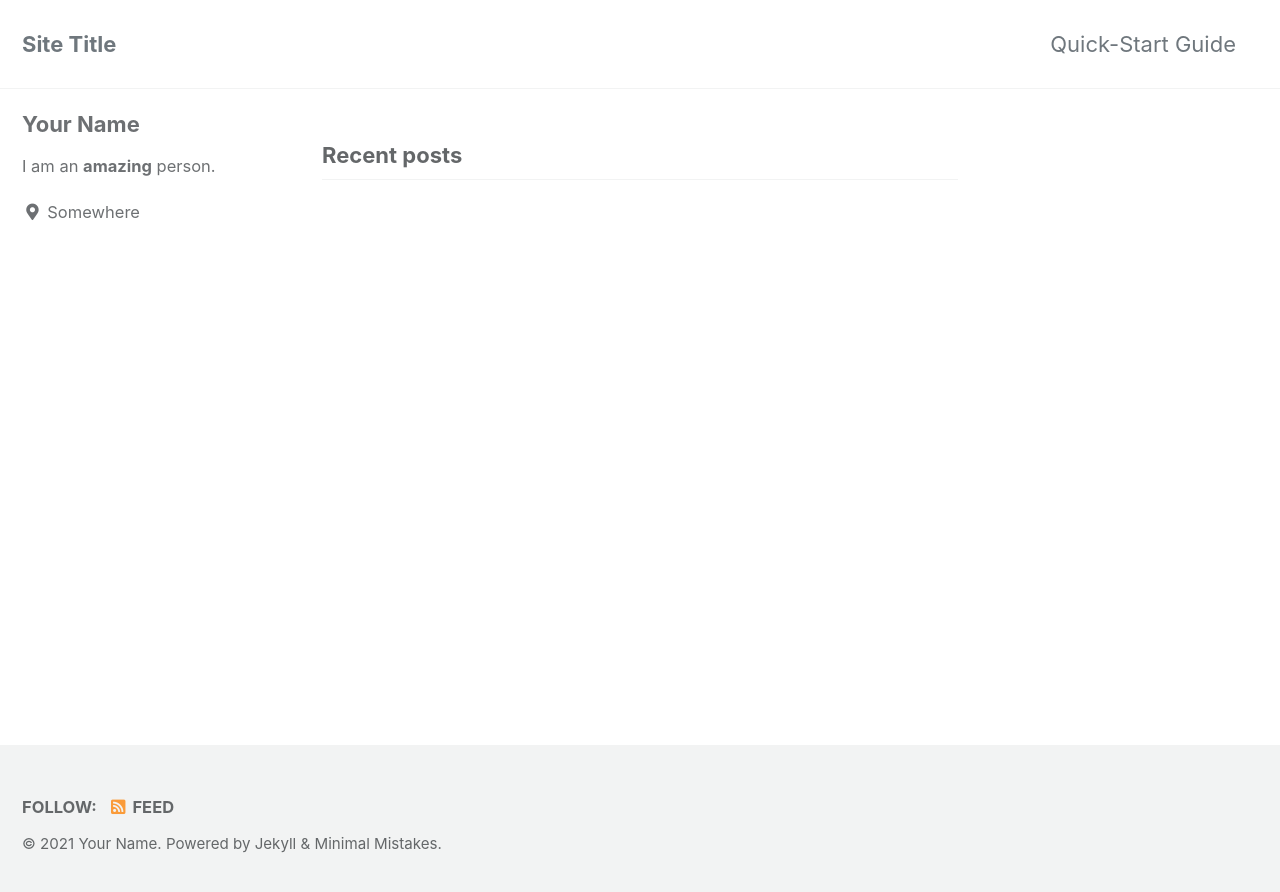
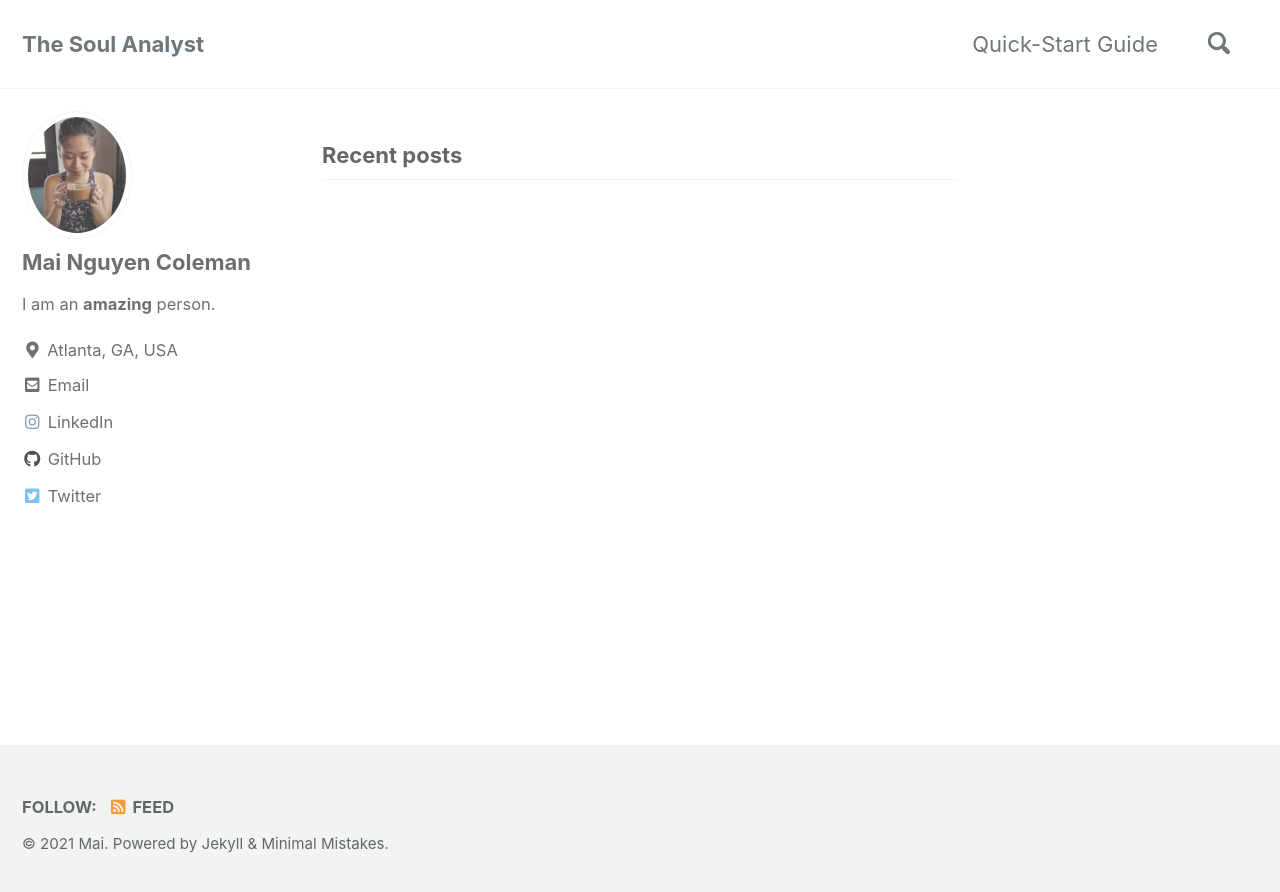
Before and after one commit to mai-n-coleman/mai-n-coleman, a Jekyll site: the page built from index.html, in a window 1280 px wide. Shown: the top 892 px of the page. Built offline with Jekyll 4.4.1, drawn with Linux system fonts in a browser that asks for light colours; cached includes are drawn as plain includes; the list of posts is cut into pages by our own code.

Commit message:
initiate site with basic info

```diff
--- a/_config.yml
+++ b/_config.yml
@@ -11,22 +11,24 @@
 # https://mmistakes.github.io/minimal-mistakes/docs/quick-start-guide/#installing-the-theme
 
 # theme                  : "minimal-mistakes-jekyll"
-# remote_theme           : "mmistakes/minimal-mistakes"
+remote_theme           : "mmistakes/minimal-mistakes"
 minimal_mistakes_skin    : "default" # "air", "aqua", "contrast", "dark", "dirt", "neon", "mint", "plum", "sunrise"
 
 # Site Settings
 locale                   : "en-US"
-title                    : "Site Title"
+title                    : "The Soul Analyst"
 title_separator          : "-"
 subtitle                 : # site tagline that appears below site title in masthead
-name                     : "Your Name"
+name                     : "Mai"
 description              : "An amazing website."
-url                      : # the base hostname & protocol for your site e.g. "https://mmistakes.github.io"
-baseurl                  : # the subpath of your site, e.g. "/blog"
+url                      : "https://mai-n-coleman.github.io" # the base hostname & protocol for your site e.g. "https://mmistakes.github.io"
+baseurl                  : "/mai-n-coleman" # the subpath of your site, e.g. "/blog"
 repository               : # GitHub username/repo-name e.g. "mmistakes/minimal-mistakes"
 teaser                   : # path of fallback teaser image, e.g. "/assets/images/500x300.png"
 logo                     : # path of logo image to display in the masthead, e.g. "/assets/images/88x88.png"
 masthead_title           : # overrides the website title displayed in the masthead, use " " for no title
+github                   : [metadata]
+
 # breadcrumbs            : false # true, false (default)
 words_per_minute         : 200
 comments:
@@ -52,7 +54,7 @@ reCaptcha:
 atom_feed:
   path                   : # blank (default) uses feed.xml
   hide                   : # true, false (default)
-search                   : # true, false (default)
+search                   : true # true, false (default)
 search_full_content      : # true, false (default)
 search_provider          : # lunr (default), algolia, google
 algolia:
@@ -94,30 +96,30 @@ analytics:
 
 # Site Author
 author:
-  name             : "Your Name"
-  avatar           : # path of avatar image, e.g. "/assets/images/bio-photo.jpg"
+  name             : "Mai Nguyen Coleman"
+  avatar           : "/assets/bio-photo1a.jpg" # path of avatar image, e.g. "/assets/images/bio-photo.jpg"
   bio              : "I am an **amazing** person."
-  location         : "Somewhere"
-  email            :
+  location         : "Atlanta, GA, USA"
+  # email            : "mai.nguyen.coleman@gmail.com"
   links:
     - label: "Email"
       icon: "fas fa-fw fa-envelope-square"
-      # url: "mailto:your.name@email.com"
-    - label: "Website"
-      icon: "fas fa-fw fa-link"
-      # url: "https://your-website.com"
+      url: "mailto:mai.nguyen.coleman@gmail.com"
+    - label: "LinkedIn"
+      icon: "fab fa-fw fa-instagram"
+      url: "https://www.linkedin.com/in/phuongnguyen93/"
+    - label: "GitHub"
+      icon: "fab fa-fw fa-github"
+      url: "https://github.com/mai-n-coleman"
     - label: "Twitter"
       icon: "fab fa-fw fa-twitter-square"
-      # url: "https://twitter.com/"
-    - label: "Facebook"
-      icon: "fab fa-fw fa-facebook-square"
-      # url: "https://facebook.com/"
-    - label: "GitHub"
-      icon: "fab fa-fw fa-github"
-      # url: "https://github.com/"
-    - label: "Instagram"
-      icon: "fab fa-fw fa-instagram"
-      # url: "https://instagram.com/"
+      url: "https://twitter.com/"
+    # - label: "Facebook"
+    #   icon: "fab fa-fw fa-facebook-square"
+    #   # url: "https://facebook.com/"
+    # - label: "Instagram"
+    #   icon: "fab fa-fw fa-instagram"
+    #   # url: "https://instagram.com/"
 
 # Site Footer
 footer:
@@ -220,6 +222,7 @@ plugins:
   - jekyll-gist
   - jekyll-feed
   - jekyll-include-cache
+  - jemoji
 
 # mimic GitHub Pages with --safe
 whitelist:
@@ -277,6 +280,14 @@ defaults:
       layout: single
       author_profile: true
       read_time: true
-      comments: # true
+      comments: true
       share: true
       related: true
+
+  # _pages
+  - scope:
+      path: "_pages"
+      type: pages
+    values:
+      layout: single
+      author_profile: true
```
Also changed, not shown: assets/bio-photo1.jpg (added), assets/bio-photo1a.jpg (added).
